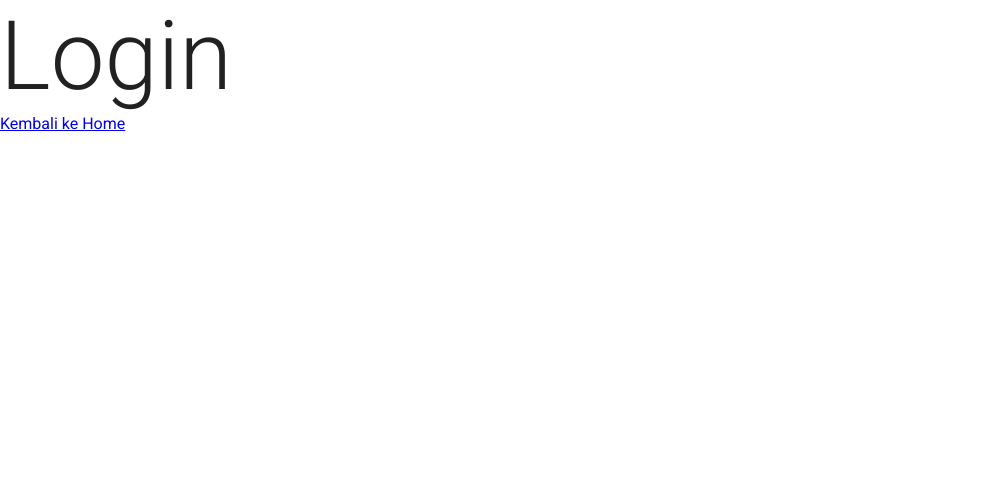
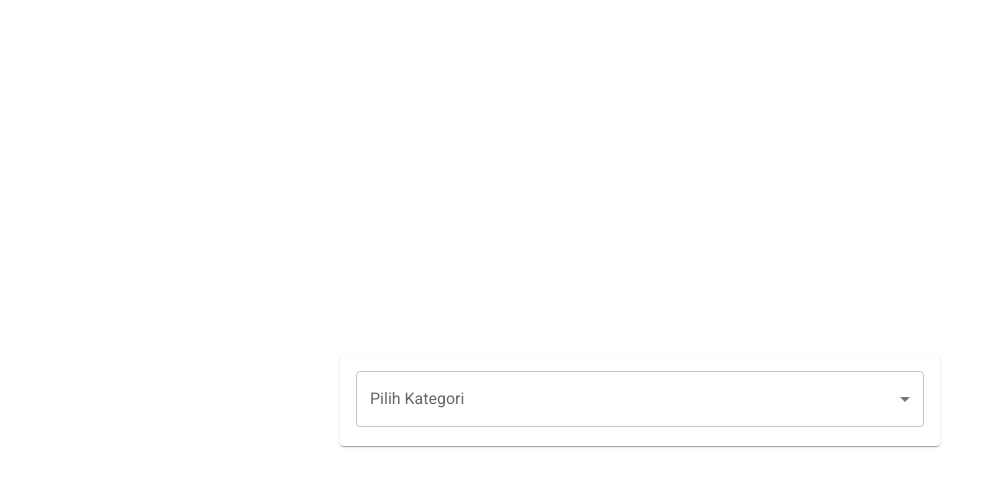
Before and after one commit to Fadell-Karlsefni/project-management-front-end, a React (Vite) app: page /login in a window 1280 px wide. Shown: the top 486 px of the page, without its empty margins (0-1003 px from the left). Built offline with nearby package versions, Linux system fonts and the light colour scheme.

Commit message:
Belajar membuat component forms atau select di react

```diff
--- a/package.json
+++ b/package.json
@@ -7,6 +7,7 @@
     "dev": "vite",
     "build": "vite build",
     "lint": "eslint .",
+    "lint:fix": "eslint . --fix",
     "format": "prettier --write .",
     "preview": "vite preview"
   },
--- a/src/App.jsx
+++ b/src/App.jsx
@@ -1,12 +1,7 @@
-import {
-  Box,
-  createTheme,
-  CssBaseline,
-  ThemeProvider,
-  Typography,
-} from '@mui/material';
-import { createBrowserRouter, Link, RouterProvider } from 'react-router';
+import { createTheme, CssBaseline, ThemeProvider } from '@mui/material';
+import { createBrowserRouter, RouterProvider } from 'react-router';
 
+import Login from './components/pages/auth/login';
 import Dashboard from './components/pages/dashboard';
 
 const theme = createTheme({
@@ -22,12 +17,7 @@
   },
   {
     path: '/login',
-    element: (
-      <Box>
-        <Typography variant="h1">Login</Typography>
-        <Link to={'/'}>Kembali ke Home</Link>
-      </Box>
-    ),
+    element: <Login />,
   },
 ]);
 
--- /dev/null
+++ b/src/components/pages/auth/login/index.js
@@ -0,0 +1,3 @@
+import Login from './login';
+
+export default Login;
--- /dev/null
+++ b/src/components/pages/auth/login/login.jsx
@@ -0,0 +1,40 @@
+import { Paper, Stack } from '@mui/material';
+import { useForm } from 'react-hook-form';
+
+import Select from '../../../ui/Forms/Select';
+
+const Login = () => {
+  const { control } = useForm();
+  return (
+    <Stack
+      spacing={2}
+      alignItems={'center'}
+      justifyContent={'center'}
+      sx={{ height: '100vh' }}
+    >
+      <Paper sx={{ width: 600, padding: 2 }}>
+        <Select
+          name={'kategori'}
+          control={control}
+          label={'Pilih Kategori'}
+          options={[
+            {
+              label: 'Kategori 1',
+              value: 'Kategori 1',
+            },
+            {
+              label: 'Kategori 2',
+              value: 'Kategori 2',
+            },
+            {
+              label: 'Kategori 3',
+              value: 'Kategori 3',
+            },
+          ]}
+        />
+      </Paper>
+    </Stack>
+  );
+};
+
+export default Login;
--- a/src/components/ui/Forms/Select/index.js
+++ b/src/components/ui/Forms/Select/index.js
@@ -0,0 +1,3 @@
+import Select from './select';
+
+export default Select;
--- a/src/components/ui/Forms/Select/select.jsx
+++ b/src/components/ui/Forms/Select/select.jsx
@@ -0,0 +1,56 @@
+import {
+  Select as BaseSelect,
+  FormControl,
+  FormHelperText,
+  InputLabel,
+  MenuItem,
+} from '@mui/material';
+import { Controller } from 'react-hook-form';
+const Select = ({
+  control,
+  label,
+  helperText,
+  name,
+  id,
+  options,
+  defaultValue,
+  ...props
+}) => {
+  return (
+    <Controller
+      control={control}
+      defaultValue={defaultValue}
+      name={name}
+      render={({ field: { value, onChange, onBlur } }) => {
+        const handleChange = (e) => {
+          onChange(e.target.value);
+        };
+
+        return (
+          <FormControl fullWidth>
+            <InputLabel id={id}>{label}</InputLabel>
+            <BaseSelect
+              {...props}
+              labelId={id}
+              id={`select-${id}`}
+              value={value}
+              label={label}
+              name={name}
+              onChange={handleChange}
+              onBlur={onBlur}
+            >
+              {options?.map((opt, index) => (
+                <MenuItem key={index} value={opt.value}>
+                  {opt.label}
+                </MenuItem>
+              ))}
+            </BaseSelect>
+            <FormHelperText>{helperText}</FormHelperText>
+          </FormControl>
+        );
+      }}
+    />
+  );
+};
+
+export default Select;
```
